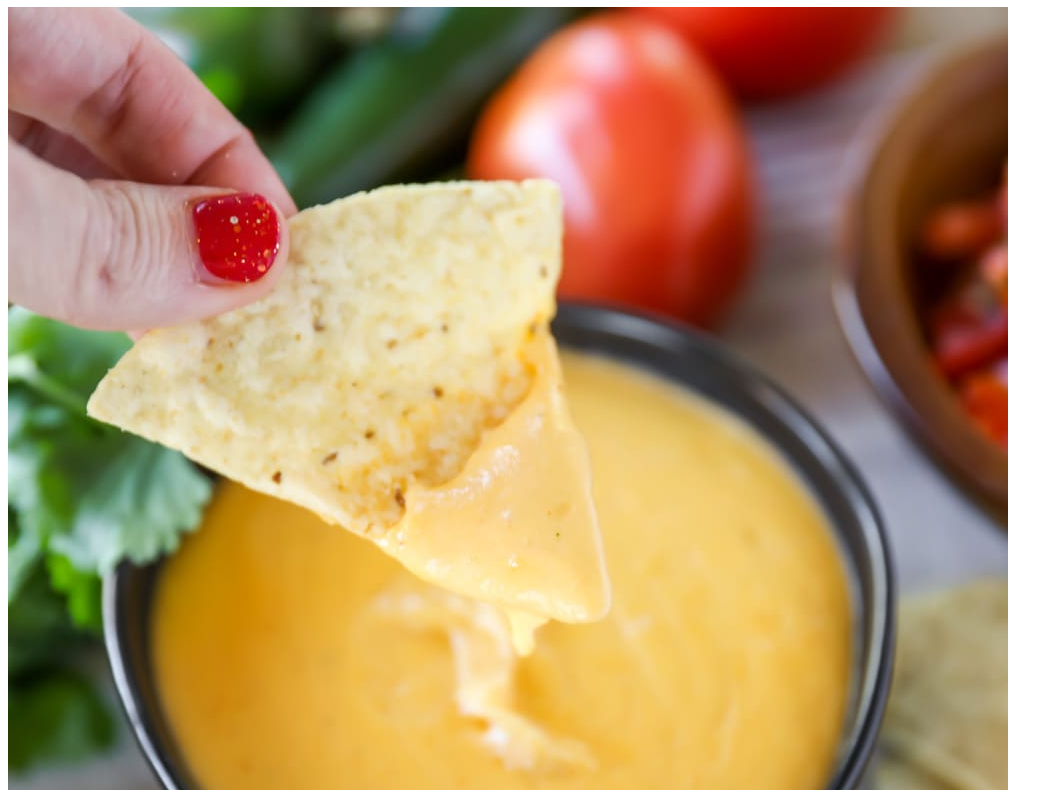
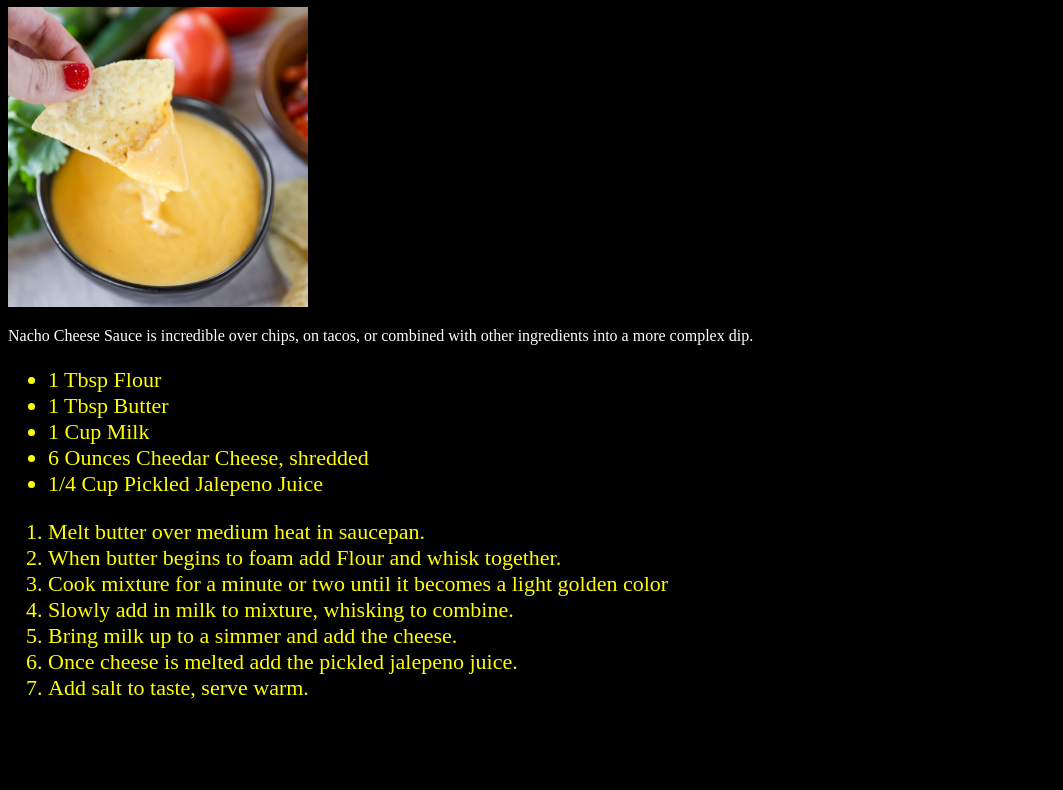
Before and after one commit to nielsjo/odin-recipes, a plain HTML site: page recipes/cheese.html in a window 1280 px wide. Shown: the part 73-863 px from the top of the page, without its empty margins (0-1063 px from the left). After the commit the page ends 800 px from the top, so only its background shows below. Drawn offline with Linux system fonts and the light colour scheme.

Commit message:
Added css

```diff
--- a/recipes/cheese.html
+++ b/recipes/cheese.html
@@ -4,14 +4,18 @@
     <meta charset="UTF-8">
     <meta http-equiv="X-UA-Compatible" content="IE=edge">
     <meta name="viewport" content="width=device-width, initial-scale=1.0">
-    <title>Document</title>
+    <link rel="stylesheet" href="../styles/styles.css" />
+    <title>Nacho Cheese</title>
 </head>
-<body>
+<body class="readable">
+    <div>
         <h1>Nacho Cheese Sauce</h1>
-    <img src="../images/cheese.jpg" alt="Nacho Cheese Sauce">
+        <img class="pic" src="../images/cheese.jpg" alt="Nacho Cheese Sauce">
         <p>Nacho Cheese Sauce is incredible over chips, on tacos, or combined
             with other ingredients into a more complex dip.
         </p>
+    </div>
+    <div class="list">
         <ul>
             <li>1 Tbsp Flour</li>
             <li>1 Tbsp Butter</li>
@@ -19,6 +23,8 @@
             <li>6 Ounces Cheedar Cheese, shredded</li>
             <li>1/4 Cup Pickled Jalepeno Juice</li>
         </ul>
+    </div>
+    <div class="list">
         <ol>
             <li>Melt butter over medium heat in saucepan.</li>
             <li>When butter begins to foam add Flour and whisk together.</li>
@@ -28,5 +34,6 @@
             <li>Once cheese is melted add the pickled jalepeno juice.</li>
             <li>Add salt to taste, serve warm.</li>
         </ol>
+    </div>
 </body>
 </html>
--- /dev/null
+++ b/styles/styles.css
@@ -0,0 +1,15 @@
+.pic {
+    width: 300px;
+    height: auto;
+}
+.readable {
+    background-color: black;
+    color: white;
+}
+.list {
+    color: yellow;
+    font-size: 22px;
+}
+.links {
+    background-color: lightgray
+}
```
Also changed, not shown: index.html (+11 -8 lines), recipes/guacamole.html (+10 -4 lines), recipes/salsa.html (+10 -3 lines). Lines whose indentation alone changed are shown as unchanged.
